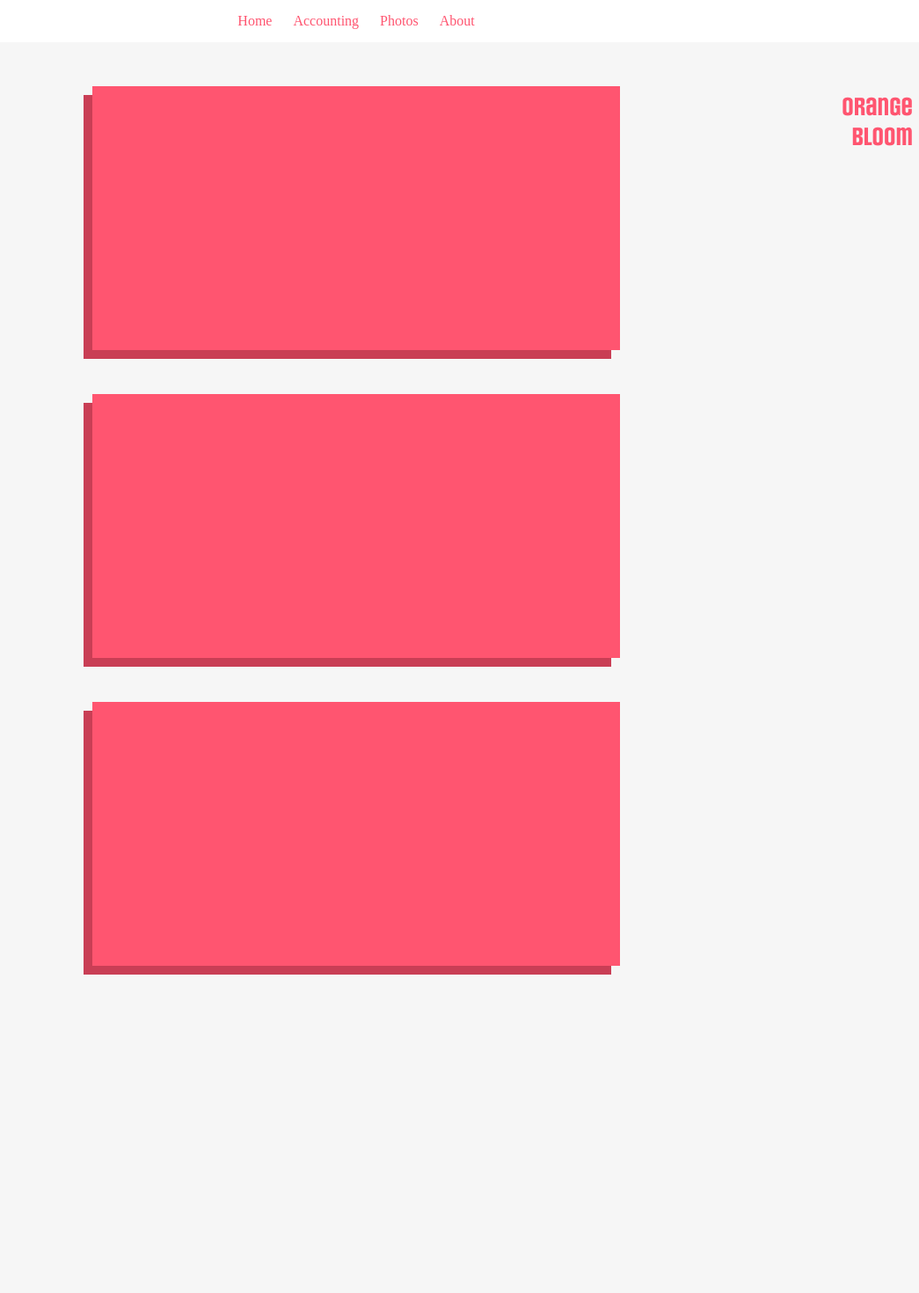
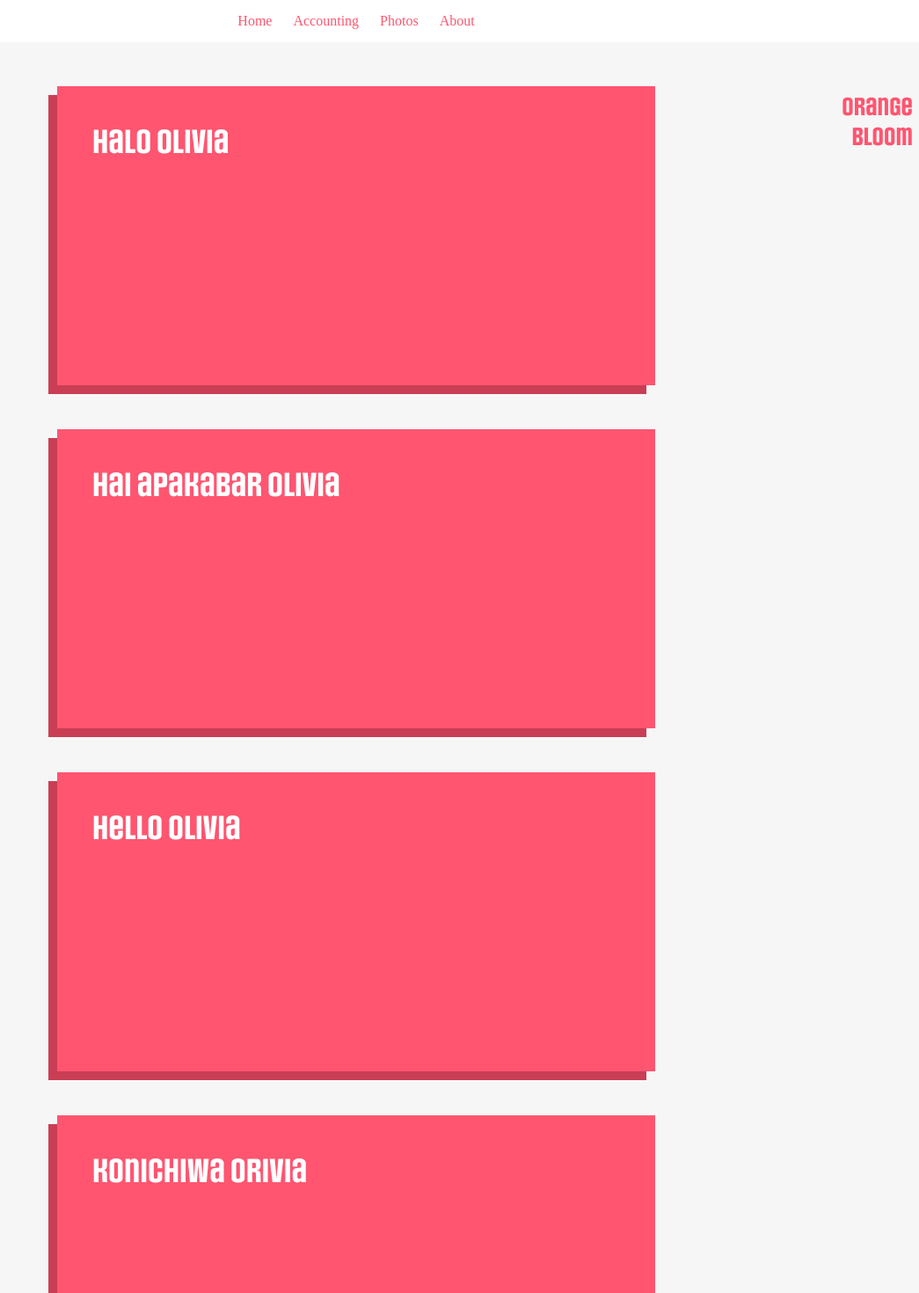
Before and after one commit to sshivahh/bloom-orange, a React (Create React App) app: page / in a window 1280 px wide. Shown: the top 1470 px of the page at 88% size, without its empty margins (235-1280 px from the left). Before the commit the page ends 1148 px from the top, so only its background shows below. Built offline with nearby package versions, Linux system fonts and the light colour scheme; a web font is replaced by a local one.

Commit message:
mapping text ke card, dummy texts, props ke card

```diff
--- /dev/null
+++ b/src/Arrays/CardText.jsx
@@ -0,0 +1,9 @@
+const CardText = [
+        "halo olivia",
+        "hai apakabar olivia",
+        "hello olivia",
+        "konichiwa orivia",
+        "ni hao cina"
+    ]
+
+export default CardText;
--- a/src/Components/Card.jsx
+++ b/src/Components/Card.jsx
@@ -1,9 +1,9 @@
 import styles from "./../Styles/Card.module.scss"
 
-function Card(){
+function Card(props){
     return(
         <div className={styles.card}>
-
+            <h1 className={styles.text}>{props.text}</h1>
         </div>
     )
 }
--- a/src/Pages/Home.jsx
+++ b/src/Pages/Home.jsx
@@ -2,6 +2,8 @@ import styles from './../Styles/Home.module.scss'
 import Navbar from './../Components/Navbar';
 import Logo from './../Components/Logo'
 import Card from './../Components/Card'
+import CardText from './../Arrays/CardText'
+
 
 export default function Home(){
     return(
@@ -10,9 +12,9 @@ export default function Home(){
             <div className={styles.container}>
                 <Logo />
                 <div className={styles.cardContainer}>
-                    <Card />
-                    <Card />
-                    <Card />
+                    {CardText.map((text) => (
+                        <Card text={text} />
+                    ))}
                 </div>
             </div>
         </>
--- a/src/Styles/Card.module.scss
+++ b/src/Styles/Card.module.scss
@@ -7,10 +7,16 @@
     box-shadow: -10px 10px 0px 0px #c93e55;
     transition: 150ms;
     transition-timing-function: ease-out;
+    padding: 20px 40px;
 }
 
 .card:hover{
     scale: 1.05;
+}
+
+.text{
+    color: white;
+
 }
 
 // .card::before{
```
